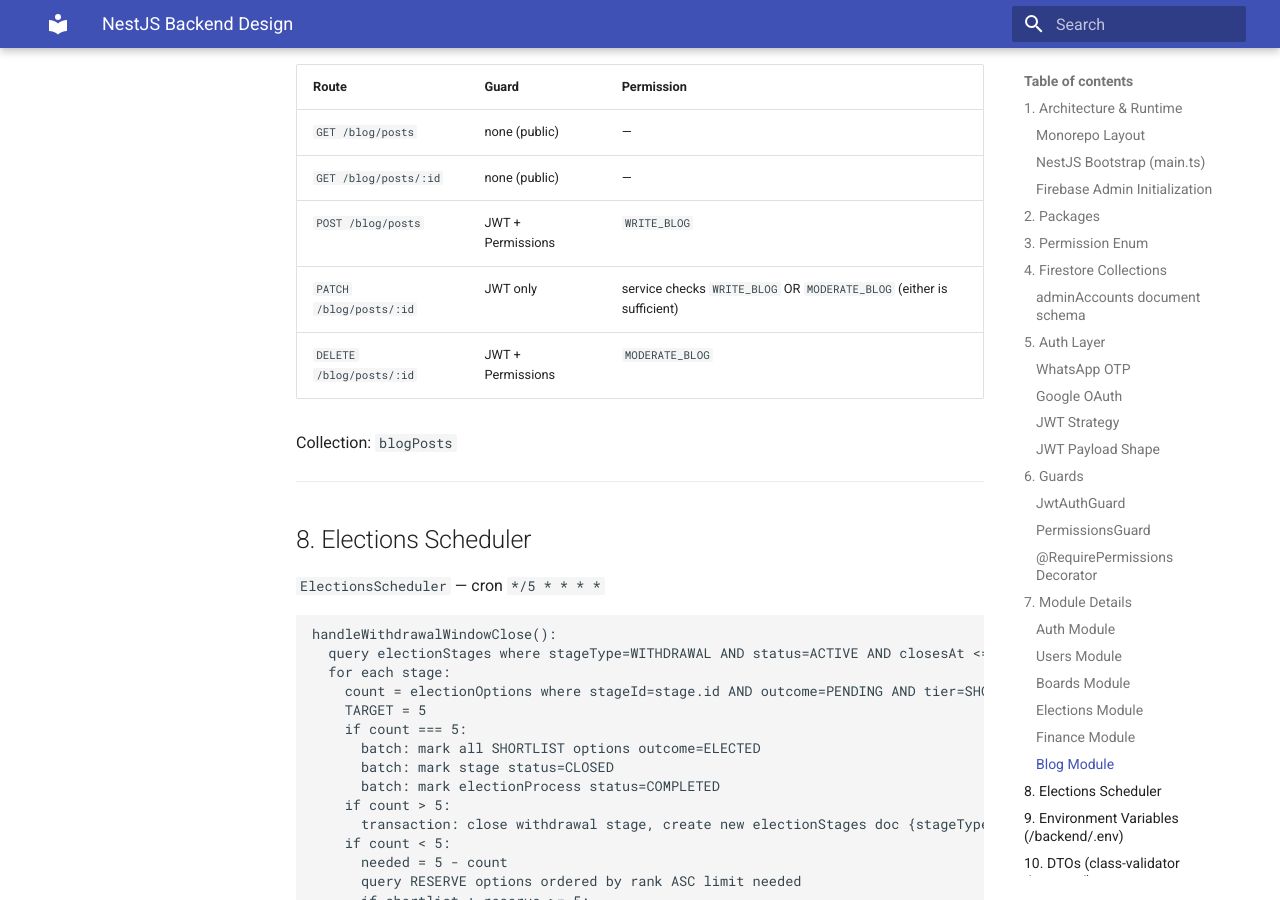
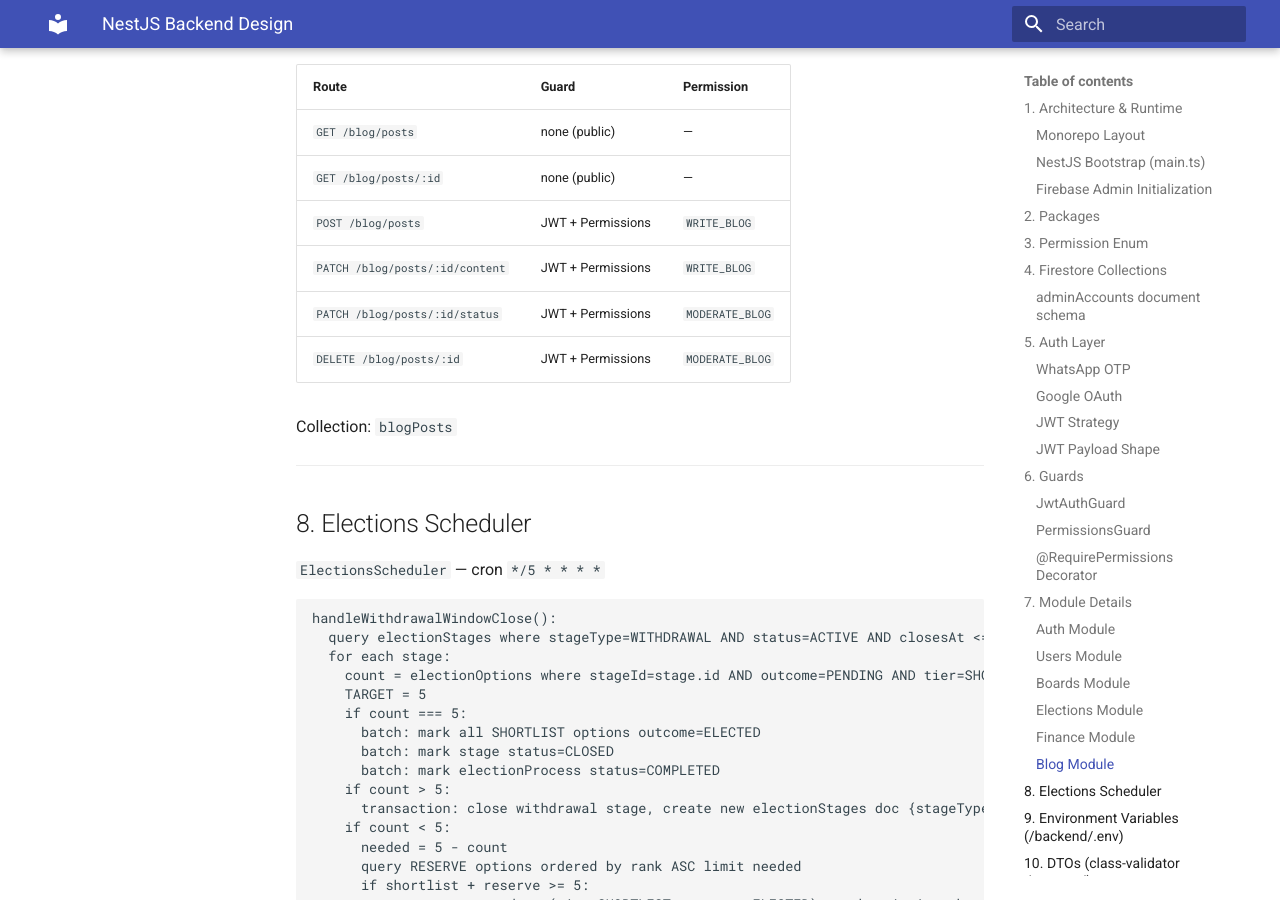
Before and after one commit to msoueilem/tenmiye, an MkDocs documentation site: the page built from docs/architecture/nestjs-backend.md, in a window 1280 px wide and 900 px high, scrolled down 7714 px. Built offline with MkDocs 1.6.1 and Material for MkDocs 9.7.7, drawn with Linux system fonts in a browser that asks for light colours.

Commit message:
docs: split blog PATCH into /content and /status routes for clean permission separation

```diff
--- a/docs/architecture/nestjs-backend.md
+++ b/docs/architecture/nestjs-backend.md
@@ -279,7 +279,8 @@ Collections: `paymentChannels`, `contributions`, `expenses`
 | `GET /blog/posts` | none (public) | — |
 | `GET /blog/posts/:id` | none (public) | — |
 | `POST /blog/posts` | JWT + Permissions | `WRITE_BLOG` |
-| `PATCH /blog/posts/:id` | JWT only | service checks `WRITE_BLOG` OR `MODERATE_BLOG` (either is sufficient) |
+| `PATCH /blog/posts/:id/content` | JWT + Permissions | `WRITE_BLOG` |
+| `PATCH /blog/posts/:id/status` | JWT + Permissions | `MODERATE_BLOG` |
 | `DELETE /blog/posts/:id` | JWT + Permissions | `MODERATE_BLOG` |
 
 Collection: `blogPosts`
```
